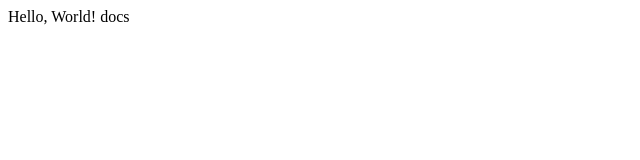
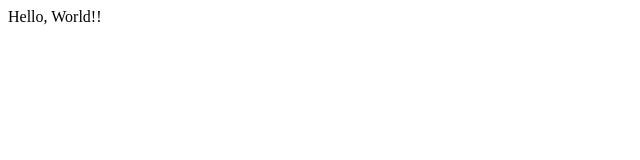
Before and after one commit to Turpaz/school, a plain HTML site: page docs/index.html in a window 1280 px wide. Shown: the full height of the page, 0-640 px from the left. Drawn offline with Linux system fonts and the light colour scheme.

Commit message:
Update index.html

```diff
--- a/docs/index.html
+++ b/docs/index.html
@@ -7,6 +7,6 @@
     <title>Document</title>
 </head>
 <body>
-    Hello, World! docs
+    Hello, World!!
 </body>
 </html>
```
